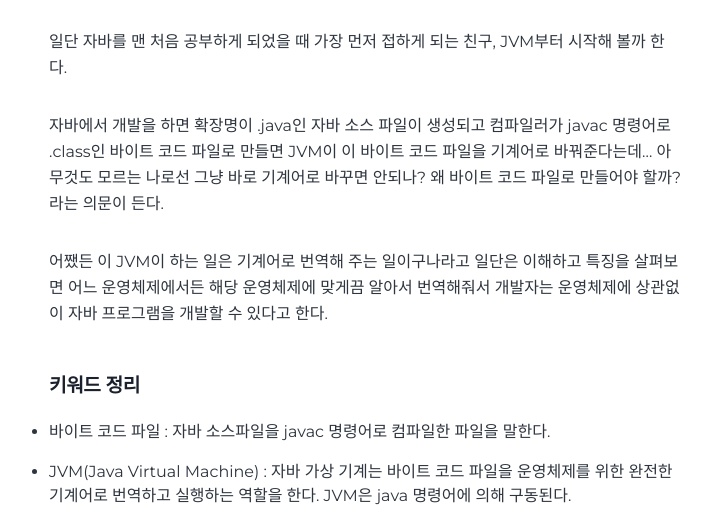
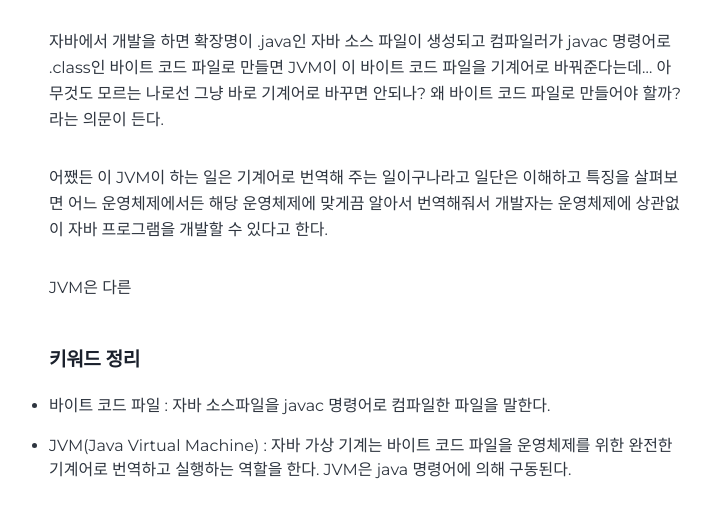
Before and after one commit to churn82/rendezvous0408, a Gatsby site: page /JVM/JVM/ in a window 1280 px wide. Shown: the part 211-722 px from the top of the page, without its empty margins (275-986 px from the left). Built offline with nearby package versions, Linux system fonts and the light colour scheme; Gatsby itself is replaced by a stand-in of ours.

Commit message:
edited jvm

```diff
--- a/content/blog/JVM/JVM.md
+++ b/content/blog/JVM/JVM.md
@@ -4,12 +4,11 @@ date: "2021-03-01"
 description: "thinking about java virtual machine"
 ---
 
-일단 자바를 맨 처음 공부하게 되었을 때 가장 먼저 접하게 되는 친구, JVM부터 시작해 볼까 한다.
-
 자바에서 개발을 하면 확장명이 .java인 자바 소스 파일이 생성되고 컴파일러가 javac 명령어로 .class인 바이트 코드 파일로 만들면 JVM이 이 바이트 코드 파일을 기계어로 바꿔준다는데… 아무것도 모르는 나로선 그냥 바로 기계어로 바꾸면 안되나? 왜 바이트 코드 파일로 만들어야 할까? 라는 의문이 든다.
 
 어쨌든 이 JVM이 하는 일은 기계어로 번역해 주는 일이구나라고 일단은 이해하고 특징을 살펴보면 어느 운영체제에서든 해당 운영체제에 맞게끔 알아서 번역해줘서 개발자는 운영체제에 상관없이 자바 프로그램을 개발할 수 있다고 한다.
 
+JVM은 다른
 ##### 키워드 정리
 - 바이트 코드 파일 : 자바 소스파일을 javac 명령어로 컴파일한 파일을 말한다.
 - JVM(Java Virtual Machine) : 자바 가상 기계는 바이트 코드 파일을 운영체제를 위한 완전한 기계어로 번역하고 실행하는 역할을 한다. JVM은 java 명령어에 의해 구동된다.
```
